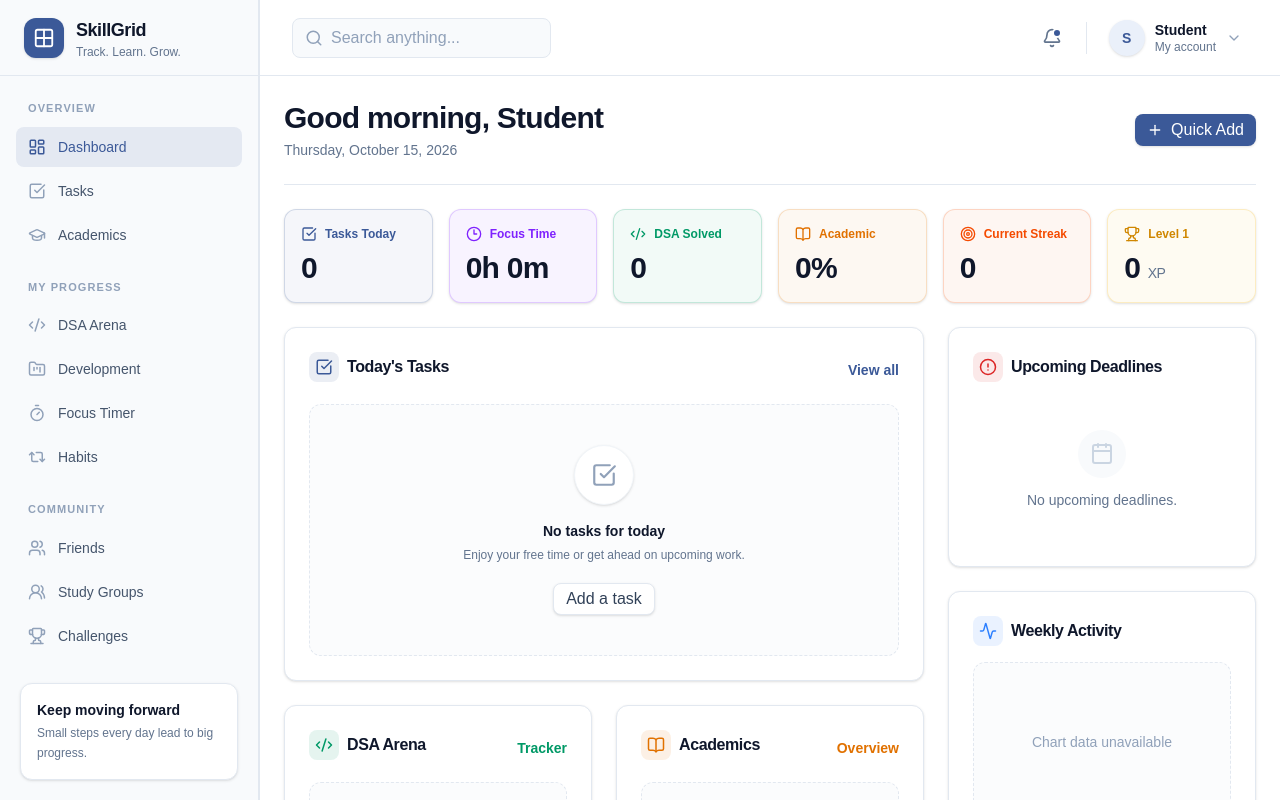
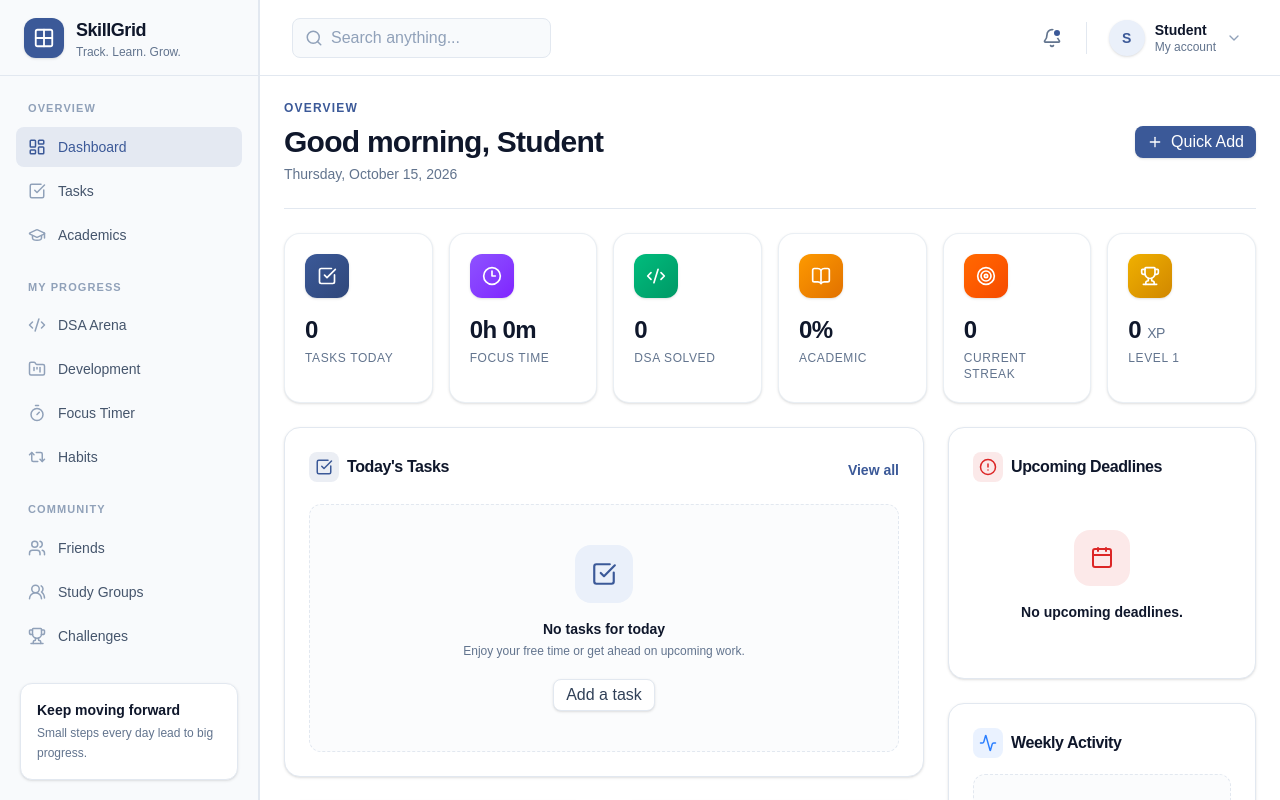
Before and after one commit to thiteswapnil1212-hue/skillGrid, a Next.js app in the folder skillgrid-app/: page /dashboard in a window 1280 px wide. Built offline with nearby package versions, Linux system fonts and the light colour scheme.

Commit message:
style: premium stat cards and header on dashboard

```diff
--- a/skillgrid-app/src/app/dashboard/page.tsx
+++ b/skillgrid-app/src/app/dashboard/page.tsx
@@ -52,10 +52,11 @@ export default function DashboardPage() {
       {/* Header */}
       <section className="flex flex-col gap-4 sm:flex-row sm:items-center sm:justify-between border-b border-slate-200 pb-6">
         <div>
-          <h1 className="text-2xl font-bold tracking-tight text-slate-900 sm:text-3xl">
+          <p className="text-xs font-semibold uppercase tracking-widest text-primary">Overview</p>
+          <h1 className="mt-2 text-2xl font-bold tracking-tight text-slate-900 sm:text-3xl">
             {greeting}, Student
           </h1>
-          <p className="mt-1 text-sm font-medium text-slate-500">{today}</p>
+          <p className="mt-1 text-sm text-slate-500">{today}</p>
         </div>
         <Button size="sm" className="gap-2" onClick={() => router.push("/tasks")}>
           <Plus size={16} />
@@ -67,68 +68,68 @@ export default function DashboardPage() {
         {/* Summary Statistics */}
         <section className="grid grid-cols-2 gap-4 lg:grid-cols-3 xl:grid-cols-6">
           <motion.div variants={item} className="h-full">
-            <Card className="h-full border-primary/20 bg-primary/5">
-              <CardContent className="p-4 flex flex-col justify-between h-full gap-2">
-                <div className="flex items-center gap-2 text-primary">
-                  <CheckSquare size={16} />
-                  <span className="text-xs font-semibold">Tasks Today</span>
+            <Card className="h-full rounded-2xl border border-slate-200/70 bg-white shadow-sm transition-shadow hover:shadow-md">
+              <CardContent className="p-5">
+                <div className="flex h-11 w-11 items-center justify-center rounded-xl bg-gradient-to-br from-[#3B5998] to-[#2F477A] text-white shadow-sm">
+                  <CheckSquare size={20} />
                 </div>
-                <p className="text-3xl font-bold text-slate-900 tracking-tight">0</p>
+                <p className="mt-4 text-2xl font-bold tracking-tight text-slate-900 tabular-nums">0</p>
+                <p className="mt-1 text-xs font-medium uppercase tracking-wider text-slate-500">Tasks Today</p>
               </CardContent>
             </Card>
           </motion.div>
           <motion.div variants={item} className="h-full">
-            <Card className="h-full border-violet-600/20 bg-violet-600/5">
-              <CardContent className="p-4 flex flex-col justify-between h-full gap-2">
-                <div className="flex items-center gap-2 text-violet-600">
-                  <Clock3 size={16} />
-                  <span className="text-xs font-semibold">Focus Time</span>
+            <Card className="h-full rounded-2xl border border-slate-200/70 bg-white shadow-sm transition-shadow hover:shadow-md">
+              <CardContent className="p-5">
+                <div className="flex h-11 w-11 items-center justify-center rounded-xl bg-gradient-to-br from-violet-500 to-violet-600 text-white shadow-sm">
+                  <Clock3 size={20} />
                 </div>
-                <p className="text-3xl font-bold text-slate-900 tracking-tight">0h 0m</p>
+                <p className="mt-4 text-2xl font-bold tracking-tight text-slate-900 tabular-nums">0h 0m</p>
+                <p className="mt-1 text-xs font-medium uppercase tracking-wider text-slate-500">Focus Time</p>
               </CardContent>
             </Card>
           </motion.div>
           <motion.div variants={item} className="h-full">
-            <Card className="h-full border-emerald-600/20 bg-emerald-600/5">
-              <CardContent className="p-4 flex flex-col justify-between h-full gap-2">
-                <div className="flex items-center gap-2 text-emerald-600">
-                  <Code2 size={16} />
-                  <span className="text-xs font-semibold">DSA Solved</span>
+            <Card className="h-full rounded-2xl border border-slate-200/70 bg-white shadow-sm transition-shadow hover:shadow-md">
+              <CardContent className="p-5">
+                <div className="flex h-11 w-11 items-center justify-center rounded-xl bg-gradient-to-br from-emerald-500 to-emerald-600 text-white shadow-sm">
+                  <Code2 size={20} />
                 </div>
-                <p className="text-3xl font-bold text-slate-900 tracking-tight">0</p>
+                <p className="mt-4 text-2xl font-bold tracking-tight text-slate-900 tabular-nums">0</p>
+                <p className="mt-1 text-xs font-medium uppercase tracking-wider text-slate-500">DSA Solved</p>
               </CardContent>
             </Card>
           </motion.div>
           <motion.div variants={item} className="h-full">
-            <Card className="h-full border-amber-600/20 bg-amber-600/5">
-              <CardContent className="p-4 flex flex-col justify-between h-full gap-2">
-                <div className="flex items-center gap-2 text-amber-600">
-                  <BookOpen size={16} />
-                  <span className="text-xs font-semibold">Academic</span>
+            <Card className="h-full rounded-2xl border border-slate-200/70 bg-white shadow-sm transition-shadow hover:shadow-md">
+              <CardContent className="p-5">
+                <div className="flex h-11 w-11 items-center justify-center rounded-xl bg-gradient-to-br from-amber-500 to-amber-600 text-white shadow-sm">
+                  <BookOpen size={20} />
                 </div>
-                <p className="text-3xl font-bold text-slate-900 tracking-tight">0%</p>
+                <p className="mt-4 text-2xl font-bold tracking-tight text-slate-900 tabular-nums">0%</p>
+                <p className="mt-1 text-xs font-medium uppercase tracking-wider text-slate-500">Academic</p>
               </CardContent>
             </Card>
           </motion.div>
           <motion.div variants={item} className="h-full">
-            <Card className="h-full border-orange-600/20 bg-orange-600/5">
-              <CardContent className="p-4 flex flex-col justify-between h-full gap-2">
-                <div className="flex items-center gap-2 text-orange-600">
-                  <Target size={16} />
-                  <span className="text-xs font-semibold">Current Streak</span>
+            <Card className="h-full rounded-2xl border border-slate-200/70 bg-white shadow-sm transition-shadow hover:shadow-md">
+              <CardContent className="p-5">
+                <div className="flex h-11 w-11 items-center justify-center rounded-xl bg-gradient-to-br from-orange-500 to-orange-600 text-white shadow-sm">
+                  <Target size={20} />
                 </div>
-                <p className="text-3xl font-bold text-slate-900 tracking-tight">0</p>
+                <p className="mt-4 text-2xl font-bold tracking-tight text-slate-900 tabular-nums">0</p>
+                <p className="mt-1 text-xs font-medium uppercase tracking-wider text-slate-500">Current Streak</p>
               </CardContent>
             </Card>
           </motion.div>
           <motion.div variants={item} className="h-full">
-            <Card className="h-full border-yellow-500/20 bg-yellow-500/5">
-              <CardContent className="p-4 flex flex-col justify-between h-full gap-2">
-                <div className="flex items-center gap-2 text-yellow-600">
-                  <Trophy size={16} />
-                  <span className="text-xs font-semibold">Level 1</span>
+            <Card className="h-full rounded-2xl border border-slate-200/70 bg-white shadow-sm transition-shadow hover:shadow-md">
+              <CardContent className="p-5">
+                <div className="flex h-11 w-11 items-center justify-center rounded-xl bg-gradient-to-br from-yellow-500 to-yellow-600 text-white shadow-sm">
+                  <Trophy size={20} />
                 </div>
-                <p className="text-3xl font-bold text-slate-900 tracking-tight">0 <span className="text-sm text-slate-500 font-medium">XP</span></p>
+                <p className="mt-4 text-2xl font-bold tracking-tight text-slate-900 tabular-nums">0 <span className="text-sm text-slate-500 font-medium">XP</span></p>
+                <p className="mt-1 text-xs font-medium uppercase tracking-wider text-slate-500">Level 1</p>
               </CardContent>
             </Card>
           </motion.div>
@@ -140,7 +141,7 @@ export default function DashboardPage() {
           <div className="space-y-6 xl:col-span-2">
             {/* Today's Tasks */}
             <motion.div variants={item}>
-              <Card>
+              <Card className="rounded-2xl">
                 <CardHeader className="flex flex-row items-center justify-between pb-4">
                   <CardTitle className="text-base flex items-center gap-2">
                     <div className="p-1.5 rounded-lg bg-primary/10 text-primary">
@@ -154,11 +155,11 @@ export default function DashboardPage() {
                 </CardHeader>
                 <CardContent>
                   <div className="flex flex-col items-center justify-center py-10 text-center bg-slate-50/50 rounded-xl border border-dashed border-slate-200">
-                    <div className="rounded-full bg-white shadow-sm border border-slate-100 p-4 mb-4 text-slate-400">
+                    <div className="rounded-2xl bg-primary-light p-4 mb-4 text-primary">
                       <CheckSquare size={26} />
                     </div>
                     <p className="text-sm font-semibold text-slate-900">No tasks for today</p>
-                    <p className="text-xs text-slate-500 mt-1.5 max-w-xs">Enjoy your free time or get ahead on upcoming work.</p>
+                    <p className="text-xs text-slate-500 mt-1 max-w-xs">Enjoy your free time or get ahead on upcoming work.</p>
                     <Button variant="outline" size="sm" className="mt-5" onClick={() => router.push("/tasks")}>Add a task</Button>
                   </div>
                 </CardContent>
@@ -168,7 +169,7 @@ export default function DashboardPage() {
             {/* DSA Progress & Academic Progress row */}
             <div className="grid sm:grid-cols-2 gap-6">
               <motion.div variants={item}>
-                <Card className="h-full">
+                <Card className="h-full rounded-2xl">
                   <CardHeader className="flex flex-row items-center justify-between pb-4">
                     <CardTitle className="text-base flex items-center gap-2">
                       <div className="p-1.5 rounded-lg bg-emerald-600/10 text-emerald-600">
@@ -182,7 +183,10 @@ export default function DashboardPage() {
                   </CardHeader>
                   <CardContent>
                     <div className="flex flex-col items-center justify-center py-8 text-center border border-dashed border-slate-200 rounded-xl bg-slate-50/50">
-                      <p className="text-sm text-slate-500 font-medium">No problems solved.</p>
+                      <div className="rounded-2xl bg-emerald-600/10 p-4 mb-4 text-emerald-600">
+                        <Code2 size={26} />
+                      </div>
+                      <p className="text-sm font-semibold text-slate-900">No problems solved.</p>
                       <Button variant="ghost" size="sm" className="mt-3 text-emerald-600 hover:text-emerald-700 hover:bg-emerald-50" onClick={() => router.push("/dsa")}>Start tracking</Button>
                     </div>
                   </CardContent>
@@ -190,7 +194,7 @@ export default function DashboardPage() {
               </motion.div>
 
               <motion.div variants={item}>
-                <Card className="h-full">
+                <Card className="h-full rounded-2xl">
                   <CardHeader className="flex flex-row items-center justify-between pb-4">
                     <CardTitle className="text-base flex items-center gap-2">
                       <div className="p-1.5 rounded-lg bg-amber-600/10 text-amber-600">
@@ -204,7 +208,10 @@ export default function DashboardPage() {
                   </CardHeader>
                   <CardContent>
                     <div className="flex flex-col items-center justify-center py-8 text-center border border-dashed border-slate-200 rounded-xl bg-slate-50/50">
-                      <p className="text-sm text-slate-500 font-medium">No subjects added yet.</p>
+                      <div className="rounded-2xl bg-amber-600/10 p-4 mb-4 text-amber-600">
+                        <BookOpen size={26} />
+                      </div>
+                      <p className="text-sm font-semibold text-slate-900">No subjects added yet.</p>
                       <Button variant="ghost" size="sm" className="mt-3 text-amber-600 hover:text-amber-700 hover:bg-amber-50" onClick={() => router.push("/academics")}>Add subject</Button>
                     </div>
                   </CardContent>
@@ -217,7 +224,7 @@ export default function DashboardPage() {
           <div className="space-y-6">
             {/* Upcoming Deadlines */}
             <motion.div variants={item}>
-              <Card>
+              <Card className="rounded-2xl">
                 <CardHeader className="pb-4">
                   <CardTitle className="text-base flex items-center gap-2">
                     <div className="p-1.5 rounded-lg bg-danger/10 text-danger">
@@ -228,10 +235,10 @@ export default function DashboardPage() {
                 </CardHeader>
                 <CardContent>
                   <div className="flex flex-col items-center justify-center py-8 text-center">
-                    <div className="rounded-full bg-slate-50 p-3 mb-3 text-slate-300">
+                    <div className="rounded-2xl bg-danger/10 p-4 mb-4 text-danger">
                       <Calendar size={24} />
                     </div>
-                    <p className="text-sm font-medium text-slate-500">No upcoming deadlines.</p>
+                    <p className="text-sm font-semibold text-slate-900">No upcoming deadlines.</p>
                   </div>
                 </CardContent>
               </Card>
@@ -239,7 +246,7 @@ export default function DashboardPage() {
 
             {/* Weekly Activity */}
             <motion.div variants={item}>
-              <Card>
+              <Card className="rounded-2xl">
                 <CardHeader className="pb-4">
                   <CardTitle className="text-base flex items-center gap-2">
                     <div className="p-1.5 rounded-lg bg-blue-500/10 text-blue-500">
@@ -258,7 +265,7 @@ export default function DashboardPage() {
 
             {/* Challenges and Groups */}
             <motion.div variants={item}>
-              <Card>
+              <Card className="rounded-2xl">
                 <CardHeader className="pb-4">
                   <CardTitle className="text-base flex items-center gap-2">
                     <div className="p-1.5 rounded-lg bg-purple-600/10 text-purple-600">
```
